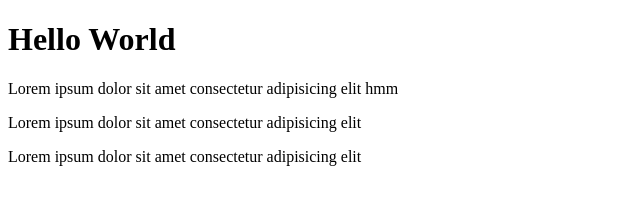
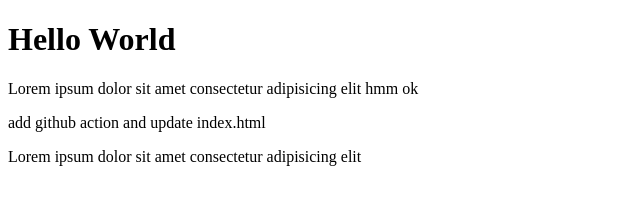
Before and after one commit to prabhatnahaksrfcnbfc/cicd, a plain HTML site: page index.html in a window 1280 px wide. Shown: the whole page, without its empty margins (0-640 px from the left). Drawn offline with Linux system fonts and the light colour scheme.

Commit message:
add github action and update index.html

```diff
--- a/index.html
+++ b/index.html
@@ -9,8 +9,8 @@
 
     <h1>Hello World</h1>
 
-    <p>Lorem ipsum dolor sit amet consectetur adipisicing elit hmm </p>
-    <p>Lorem ipsum dolor sit amet consectetur adipisicing elit </p>
+    <p>Lorem ipsum dolor sit amet consectetur adipisicing elit hmm ok </p>
+    <p>add github action and update index.html </p>
     <p>Lorem ipsum dolor sit amet consectetur adipisicing elit </p>
 
 </body>
```
